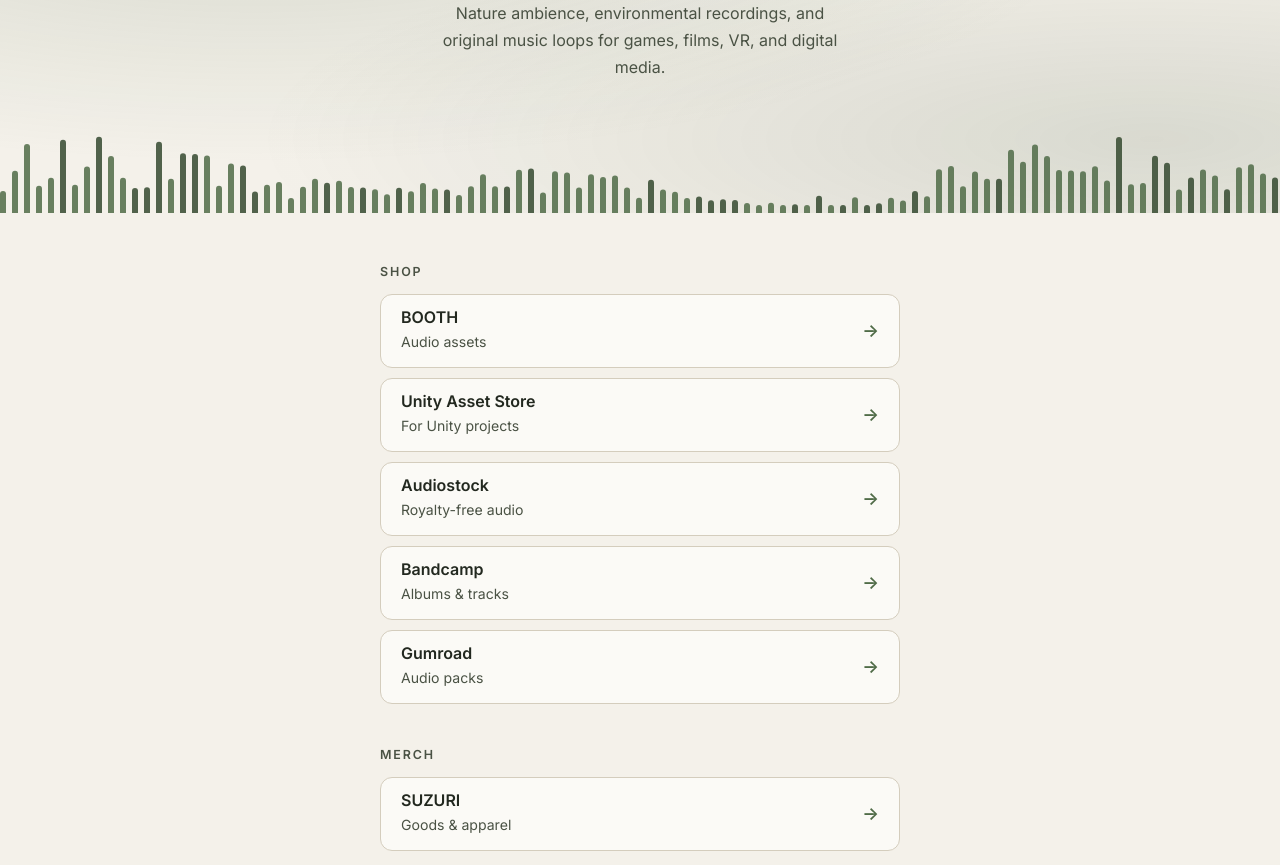
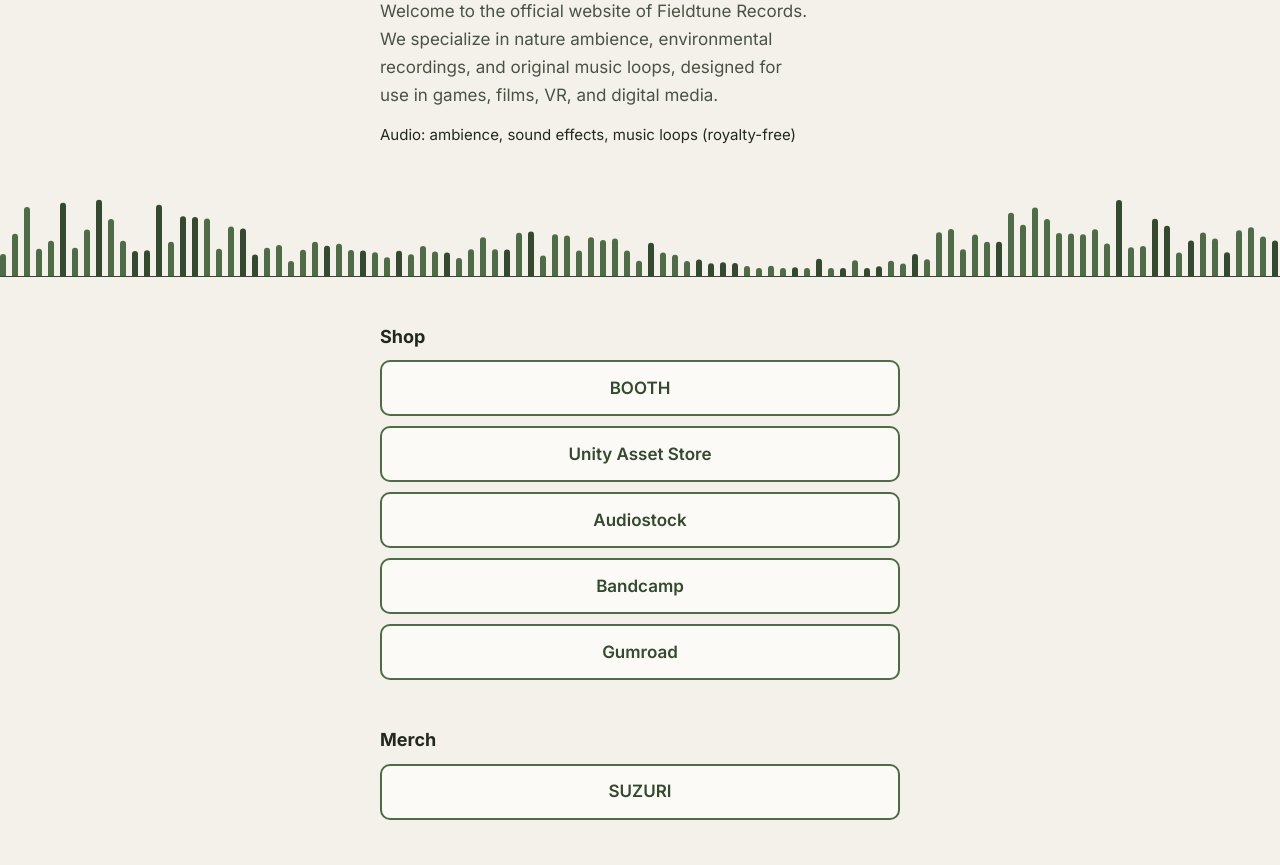
Before and after one commit to jacqueline37/fieldtunerecords, a plain HTML site: page index.html in a window 1280 px wide. Shown: the part 156-1021 px from the top of the page. Drawn offline with Linux system fonts and the light colour scheme.

Commit message:
Put About in the header and show links as buttons
Move the About text and product categories into a left-aligned header,
using the Google Sites wording as-is. Show each store link as a full-width
button with the name only, and drop the arrows, ALL-CAPS labels and the
header gradient.

Co-Authored-By: Claude Opus 5.5 <noreply@anthropic.com>

```diff
--- a/index.html
+++ b/index.html
@@ -12,7 +12,7 @@
 <meta property="og:url" content="https://www.fieldtunerecords.com/">
 <link rel="preconnect" href="https://fonts.googleapis.com">
 <link rel="preconnect" href="https://fonts.gstatic.com" crossorigin>
-<link href="https://fonts.googleapis.com/css2?family=Inter:wght@400;500;600;700&display=swap" rel="stylesheet">
+<link href="https://fonts.googleapis.com/css2?family=Inter:wght@400;600;700&display=swap" rel="stylesheet">
 <style>
   :root {
     --bg: #f4f1ea;
@@ -30,95 +30,88 @@
   body {
     font-family: var(--font);
     font-weight: 400;
+    font-size: 1rem;
     color: var(--ink);
     background: var(--bg);
-    line-height: 1.7;
+    line-height: 1.65;
     -webkit-font-smoothing: antialiased;
     min-height: 100vh;
     display: flex; flex-direction: column;
   }
   a { color: inherit; }
+  a:focus-visible { outline: 3px solid var(--moss-dark); outline-offset: 3px; border-radius: 4px; }
   .wrap { width: 100%; max-width: 560px; margin: 0 auto; padding: 0 20px; }
 
-  /* Header */
+  /* Header: name, what the label does, and the field of bars it stands on */
   header {
     position: relative;
-    padding: 88px 0 132px;
-    text-align: center;
-    overflow: hidden;
-    background:
-      radial-gradient(ellipse at 20% 10%, rgba(79,107,71,0.18), transparent 60%),
-      radial-gradient(ellipse at 90% 80%, rgba(52,73,47,0.14), transparent 55%),
-      var(--bg);
+    padding: 80px 0 128px;
+    border-bottom: var(--rule) solid var(--moss-dark);
   }
   h1 {
     font-weight: 700;
-    letter-spacing: -0.025em;
-    font-size: clamp(2rem, 7vw, 2.8rem);
-    line-height: 1.15;
+    font-size: clamp(2.25rem, 9vw, 3rem);
+    line-height: 1.1;
+    letter-spacing: -0.03em;
   }
-  header p { margin: 16px auto 0; max-width: 40ch; color: var(--ink-soft); }
-  /* Grass-like bars that double as a level meter: the sound of a field */
-  .field { position: absolute; left: 0; right: 0; bottom: 0; height: 84px; pointer-events: none; }
+  .lead { margin-top: 20px; max-width: 40ch; font-size: 1.0625rem; color: var(--ink-soft); }
+  .cats { margin-top: 14px; font-size: 0.9375rem; }
+  .field { position: absolute; left: 0; right: 0; bottom: 0; height: 84px; overflow: hidden; pointer-events: none; }
   .field svg { display: block; }
   .field rect {
-    opacity: 0.85;
     transform-box: fill-box; transform-origin: 50% 100%;
     animation: rise 0.9s cubic-bezier(0.2, 0.7, 0.2, 1) both;
   }
   .field.static rect { animation: none; }
   @keyframes rise { from { transform: scaleY(0); } }
 
-  /* Links */
-  main { flex: 1; padding: 48px 0 72px; }
-  h2 {
-    font-size: 0.78rem; font-weight: 600; letter-spacing: 0.15em; text-transform: uppercase;
-    color: var(--ink-soft); margin: 40px 0 12px;
+  /* Links: one ruled list per group */
+  main { flex: 1; padding: 48px 0 80px; }
+  h2 { font-size: 1.125rem; font-weight: 700; line-height: 1.3; margin: 48px 0 8px; }
+  main .wrap > h2:first-child { margin-top: 0; }
+  h2 + .links { margin-top: 12px; }
+  .links { list-style: none; display: grid; gap: 10px; }
+  .links a {
+    display: flex; align-items: center; justify-content: center; min-height: 56px; padding: 8px 20px;
+    border: 2px solid var(--moss); border-radius: 10px; background: var(--card);
+    font-size: 1.0625rem; font-weight: 600; text-decoration: none; color: var(--moss-dark);
+    transition: background-color .15s, color .15s;
   }
-  h2:first-child { margin-top: 0; }
-  ul { list-style: none; display: grid; gap: 10px; }
-  .link {
-    display: flex; justify-content: space-between; align-items: center; gap: 12px;
-    min-height: 64px; padding: 12px 20px;
-    border: var(--rule) solid var(--line); border-radius: 12px;
-    background: var(--card); text-decoration: none;
-    transition: border-color .2s, transform .2s;
-  }
-  .link:hover { border-color: var(--moss); transform: translateY(-2px); }
-  .link strong { font-weight: 600; display: block; line-height: 1.3; }
-  .link span { font-size: 0.88rem; color: var(--ink-soft); }
-  .link .arrow { color: var(--moss); font-size: 1.1rem; font-weight: 600; flex-shrink: 0; }
-  a:focus-visible { outline: 3px solid var(--moss-dark); outline-offset: 3px; border-radius: 12px; }
+  .links a:hover { background: var(--moss); color: #fff; }
+  .links a:active { background: var(--moss-dark); border-color: var(--moss-dark); color: #fff; }
+  .links a:focus-visible { border-radius: 10px; }
 
   /* Info sections: Technical Setup, Licensing, Privacy Policy */
-  .info { margin-top: 56px; padding-top: 32px; border-top: var(--rule) solid var(--line); }
-  .info p { color: var(--ink-soft); font-size: 0.95rem; }
+  .info { margin-top: 64px; padding-top: 32px; border-top: var(--rule) solid var(--line); }
+  .info h2 { margin-top: 0; margin-bottom: 12px; }
+  .info p { color: var(--ink-soft); font-size: 0.9375rem; }
   .info p + p { margin-top: 10px; }
   .info a { color: var(--moss-dark); }
-  .info a:focus-visible { border-radius: 4px; }
   .specs { margin-top: 18px; border-top: var(--rule) solid var(--line); }
-  .specs div { display: grid; grid-template-columns: 9.5em 1fr; gap: 12px; padding: 10px 0; border-bottom: var(--rule) solid var(--line); font-size: 0.95rem; }
+  .specs div { display: grid; grid-template-columns: 9.5em 1fr; gap: 12px; padding: 10px 0; border-bottom: var(--rule) solid var(--line); font-size: 0.9375rem; }
   .specs dt { font-weight: 600; }
   .specs dd { color: var(--ink-soft); }
   .terms { list-style: none; display: grid; gap: 10px; margin-top: 14px; }
-  .terms li { padding-left: 26px; position: relative; color: var(--ink-soft); font-size: 0.95rem; }
+  .terms li { padding-left: 26px; position: relative; color: var(--ink-soft); font-size: 0.9375rem; }
   .terms li::before { position: absolute; left: 0; font-weight: 700; }
   .terms .ok::before { content: "✓"; color: var(--moss); }
   .terms .ng::before { content: "✕"; color: #9a5a4a; }
   .terms strong { color: var(--ink); font-weight: 600; }
-  @media (max-width: 420px) {
-    .specs div { grid-template-columns: 1fr; gap: 0; }
-  }
 
   /* Footer */
-  footer { padding: 32px 0 40px; border-top: 1px solid var(--line); font-size: 0.88rem; color: var(--ink-soft); text-align: center; }
+  footer { padding: 32px 0 40px; border-top: var(--rule) solid var(--line); font-size: 0.875rem; color: var(--ink-soft); }
   footer p + p { margin-top: 4px; }
   footer a { color: var(--moss-dark); }
 
+  @media (max-width: 420px) {
+    header { padding: 48px 0 116px; }
+    .lead { margin-top: 16px; }
+    main { padding-top: 36px; }
+    .specs div { grid-template-columns: 1fr; gap: 0; }
+  }
   @media (prefers-reduced-motion: reduce) {
     .field rect { animation: none; }
-    .link { transition: none; }
-    .link:hover { transform: none; }
+    .links a { transition: none; }
   }
 </style>
 </head>
@@ -127,7 +120,8 @@
 <header>
   <div class="wrap">
     <h1>Fieldtune Records</h1>
-    <p>Nature ambience, environmental recordings, and original music loops for games, films, VR, and digital media.</p>
+    <p class="lead">Welcome to the official website of Fieldtune Records. We specialize in nature ambience, environmental recordings, and original music loops, designed for use in games, films, VR, and digital media.</p>
+    <p class="cats">Audio: ambience, sound effects, music loops (royalty-free)</p>
   </div>
   <div class="field" id="field" aria-hidden="true"></div>
 </header>
@@ -135,23 +129,23 @@
 <main>
   <div class="wrap">
     <h2 id="shop">Shop</h2>
-    <ul aria-labelledby="shop">
-      <li><a class="link" href="https://fieldtune.booth.pm/" target="_blank" rel="noopener"><div><strong>BOOTH</strong><span>Audio assets</span></div><span class="arrow" aria-hidden="true">→</span></a></li>
-      <li><a class="link" href="https://assetstore.unity.com/ja-JP/publishers/119348" target="_blank" rel="noopener"><div><strong>Unity Asset Store</strong><span>For Unity projects</span></div><span class="arrow" aria-hidden="true">→</span></a></li>
-      <li><a class="link" href="https://audiostock.jp/artists/65299" target="_blank" rel="noopener"><div><strong>Audiostock</strong><span>Royalty-free audio</span></div><span class="arrow" aria-hidden="true">→</span></a></li>
-      <li><a class="link" href="https://fieldtunerecords.bandcamp.com/" target="_blank" rel="noopener"><div><strong>Bandcamp</strong><span>Albums & tracks</span></div><span class="arrow" aria-hidden="true">→</span></a></li>
-      <li><a class="link" href="https://fieldtunerecords.gumroad.com/" target="_blank" rel="noopener"><div><strong>Gumroad</strong><span>Audio packs</span></div><span class="arrow" aria-hidden="true">→</span></a></li>
+    <ul class="links" aria-labelledby="shop">
+      <li><a href="https://fieldtune.booth.pm/" target="_blank" rel="noopener">BOOTH</a></li>
+      <li><a href="https://assetstore.unity.com/ja-JP/publishers/119348" target="_blank" rel="noopener">Unity Asset Store</a></li>
+      <li><a href="https://audiostock.jp/artists/65299" target="_blank" rel="noopener">Audiostock</a></li>
+      <li><a href="https://fieldtunerecords.bandcamp.com/" target="_blank" rel="noopener">Bandcamp</a></li>
+      <li><a href="https://fieldtunerecords.gumroad.com/" target="_blank" rel="noopener">Gumroad</a></li>
     </ul>
 
     <h2 id="merch">Merch</h2>
-    <ul aria-labelledby="merch">
-      <li><a class="link" href="https://suzuri.jp/fieldtunerecords" target="_blank" rel="noopener"><div><strong>SUZURI</strong><span>Goods & apparel</span></div><span class="arrow" aria-hidden="true">→</span></a></li>
+    <ul class="links" aria-labelledby="merch">
+      <li><a href="https://suzuri.jp/fieldtunerecords" target="_blank" rel="noopener">SUZURI</a></li>
     </ul>
 
     <h2 id="listen">Listen</h2>
-    <ul aria-labelledby="listen">
-      <li><a class="link" href="https://soundcloud.com/fieldtunerecords" target="_blank" rel="noopener"><div><strong>SoundCloud</strong><span>Previews</span></div><span class="arrow" aria-hidden="true">→</span></a></li>
-      <li><a class="link" href="https://www.youtube.com/@FieldtuneRecords" target="_blank" rel="noopener"><div><strong>YouTube</strong><span>Videos</span></div><span class="arrow" aria-hidden="true">→</span></a></li>
+    <ul class="links" aria-labelledby="listen">
+      <li><a href="https://soundcloud.com/fieldtunerecords" target="_blank" rel="noopener">SoundCloud</a></li>
+      <li><a href="https://www.youtube.com/@FieldtuneRecords" target="_blank" rel="noopener">YouTube</a></li>
     </ul>
 
     <section class="info" aria-labelledby="setup">
```
Also changed, not shown: 1 other file.
